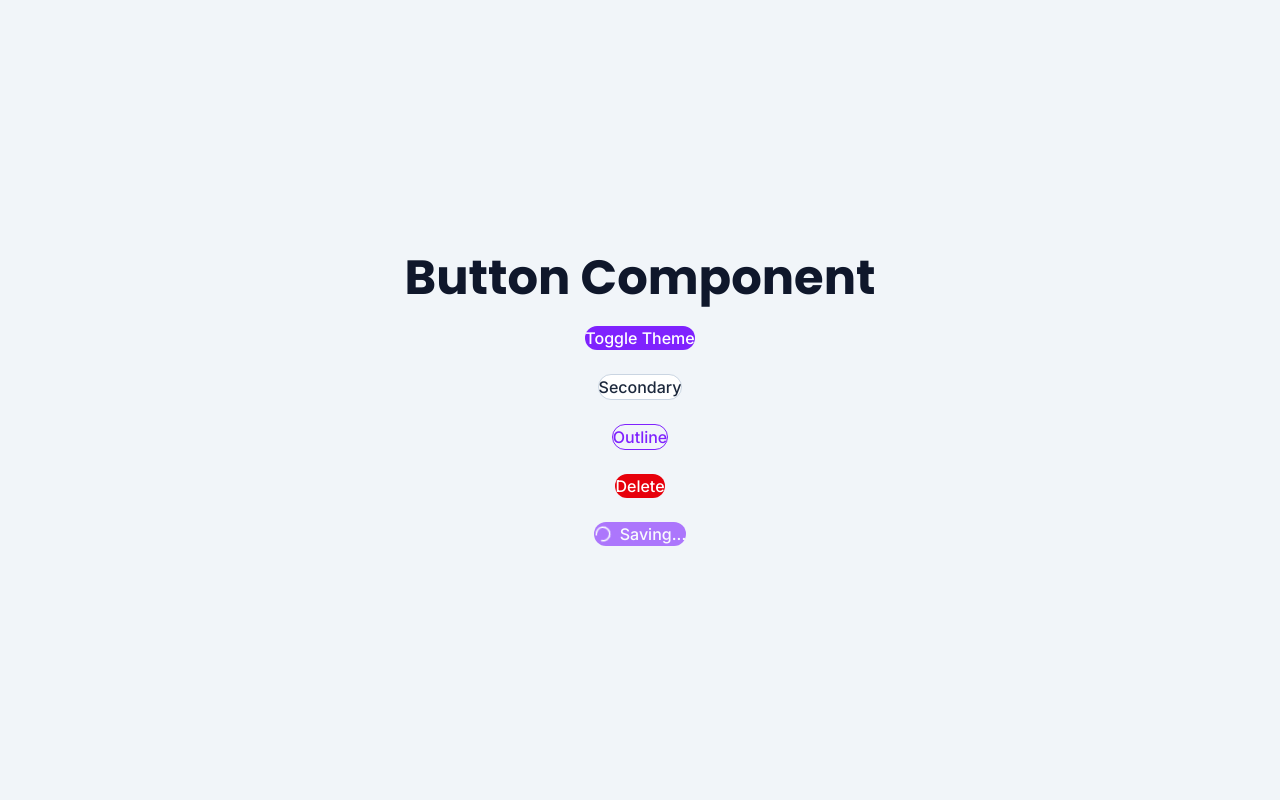
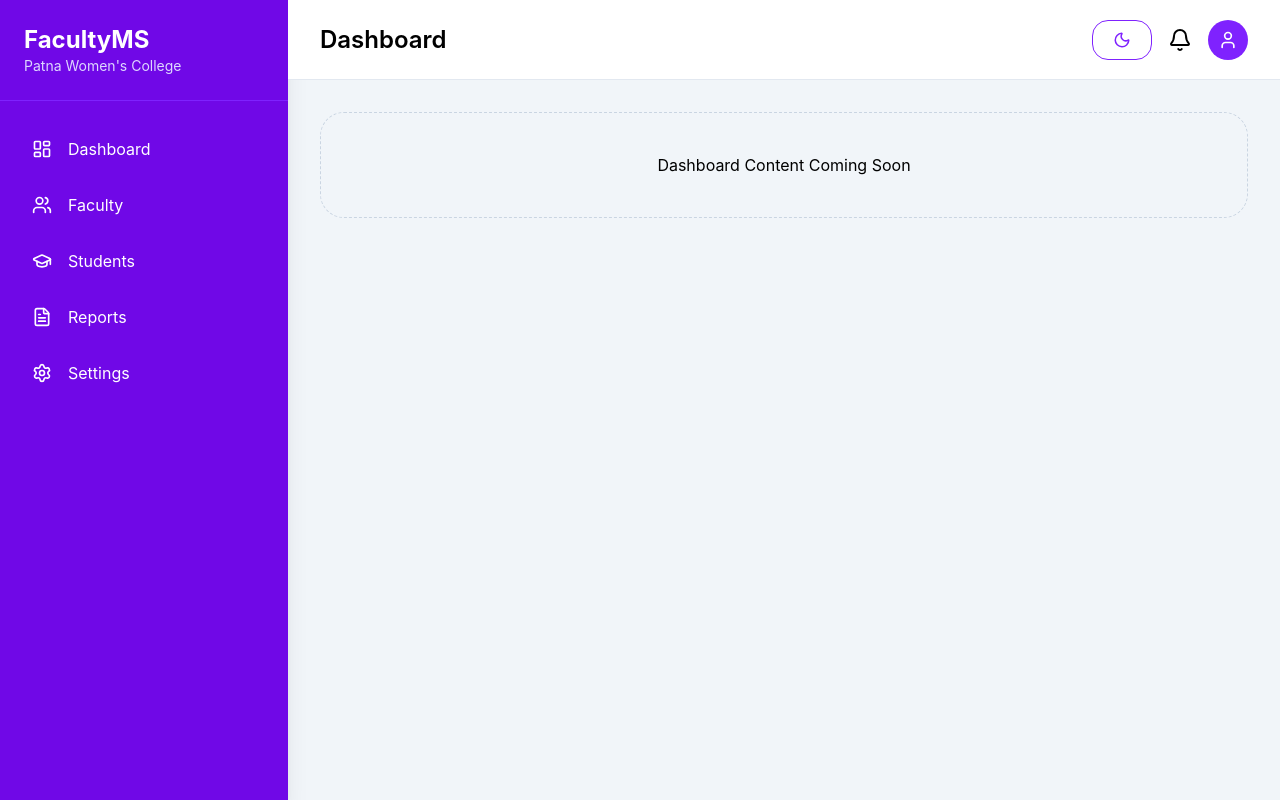
Before and after one commit to srija-laxmi/faculty-management-system, a React app in the folder frontend/: page /admin in a window 1280 px wide. Built offline with nearby package versions, Linux system fonts and the light colour scheme; the HTML template or start-up script is replaced by a standard one.

Commit message:
feat: create dashboard layout with sidebar and navbar

```diff
--- a/frontend/src/App.jsx
+++ b/frontend/src/App.jsx
@@ -1,40 +1,5 @@
-import Button from "./components/ui/Button";
-import useTheme from "./hooks/useTheme";
+import DashboardLayout from "./layouts/DashboardLayout";
 
 export default function App() {
-  const { theme, toggleTheme } = useTheme();
-
-  return (
-    <div
-      className={`min-h-screen flex flex-col items-center justify-center gap-6 ${
-        theme === "dark"
-          ? "bg-slate-950 text-white"
-          : "bg-slate-100 text-slate-900"
-      }`}
-    >
-      <h1 className="text-5xl font-bold">
-        Button Component
-      </h1>
-
-      <Button onClick={toggleTheme}>
-        Toggle Theme
-      </Button>
-
-      <Button variant="secondary">
-        Secondary
-      </Button>
-
-      <Button variant="outline">
-        Outline
-      </Button>
-
-      <Button variant="danger">
-        Delete
-      </Button>
-
-      <Button loading>
-        Saving...
-      </Button>
-    </div>
-  );
+  return <DashboardLayout />;
 }
--- a/frontend/src/components/layout/Navbar.jsx
+++ b/frontend/src/components/layout/Navbar.jsx
@@ -0,0 +1,34 @@
+import { Bell, Moon, Sun, User } from "lucide-react";
+import { Button } from "../ui";
+import useTheme from "../../hooks/useTheme";
+
+export default function Navbar() {
+  const { theme, toggleTheme } = useTheme();
+
+  return (
+    <header className="flex h-20 items-center justify-between border-b border-slate-200 bg-white px-8 dark:border-slate-800 dark:bg-slate-900">
+      <h2 className="text-2xl font-semibold">
+        Dashboard
+      </h2>
+
+      <div className="flex items-center gap-4">
+        <Button
+          variant="outline"
+          onClick={toggleTheme}
+        >
+          {theme === "dark" ? (
+            <Sun size={18} />
+          ) : (
+            <Moon size={18} />
+          )}
+        </Button>
+
+        <Bell className="cursor-pointer" />
+
+        <div className="flex h-10 w-10 items-center justify-center rounded-full bg-violet-600 text-white">
+          <User size={20} />
+        </div>
+      </div>
+    </header>
+  );
+}
--- a/frontend/src/components/layout/Sidebar.jsx
+++ b/frontend/src/components/layout/Sidebar.jsx
@@ -0,0 +1,40 @@
+import {
+  LayoutDashboard,
+  Users,
+  GraduationCap,
+  FileText,
+  Settings,
+} from "lucide-react";
+
+const menuItems = [
+  { icon: LayoutDashboard, label: "Dashboard" },
+  { icon: Users, label: "Faculty" },
+  { icon: GraduationCap, label: "Students" },
+  { icon: FileText, label: "Reports" },
+  { icon: Settings, label: "Settings" },
+];
+
+export default function Sidebar() {
+  return (
+    <aside className="flex h-screen w-72 flex-col bg-violet-700 text-white shadow-xl">
+      <div className="border-b border-violet-600 p-6">
+        <h1 className="text-2xl font-bold">FacultyMS</h1>
+        <p className="text-sm text-violet-200">
+          Patna Women's College
+        </p>
+      </div>
+
+      <nav className="mt-6 flex-1 px-4">
+        {menuItems.map(({ icon: Icon, label }) => (
+          <button
+            key={label}
+            className="mb-2 flex w-full items-center gap-4 rounded-xl px-4 py-3 transition hover:bg-violet-600"
+          >
+            <Icon size={20} />
+            <span>{label}</span>
+          </button>
+        ))}
+      </nav>
+    </aside>
+  );
+}
--- a/frontend/src/components/ui/Input.jsx
+++ b/frontend/src/components/ui/Input.jsx
@@ -0,0 +1,40 @@
+import clsx from "clsx";
+
+export default function Input({
+  label,
+  error,
+  className = "",
+  ...props
+}) {
+  return (
+    <div className="w-full space-y-2">
+      {label && (
+        <label className="text-sm font-medium text-slate-700 dark:text-slate-300">
+          {label}
+        </label>
+      )}
+
+      <input
+        className={clsx(
+          "w-full rounded-2xl border border-slate-300",
+          "px-4 py-3",
+          "outline-none",
+          "transition-all duration-300",
+          "focus:border-violet-500",
+          "focus:ring-4 focus:ring-violet-200",
+          "dark:border-slate-700",
+          "dark:bg-slate-900",
+          "dark:text-white",
+          className
+        )}
+        {...props}
+      />
+
+      {error && (
+        <p className="text-sm text-red-500">
+          {error}
+        </p>
+      )}
+    </div>
+  );
+}
--- /dev/null
+++ b/frontend/src/components/ui/index.js
@@ -0,0 +1,2 @@
+export { default as Button } from "./Button";
+export { default as Input } from "./Input";
--- a/frontend/src/hooks/useTheme.js
+++ b/frontend/src/hooks/useTheme.js
@@ -1,5 +1,5 @@
 import { useContext } from "react";
-import ThemeContext from "../context/ThemeContext";
+import { ThemeContext } from "../theme/ThemeProvider";
 
 export default function useTheme() {
   return useContext(ThemeContext);
--- a/frontend/src/index.css
+++ b/frontend/src/index.css
@@ -1,32 +1,12 @@
-@import url("https://fonts.googleapis.com/css2?family=Inter:wght@100..900&family=Poppins:wght@100..900&display=swap");
-
 @import "tailwindcss";
 
-:root {
-  font-family: "Inter", sans-serif;
-}
-
-* {
-  margin: 0;
-  padding: 0;
-  box-sizing: border-box;
-}
+@custom-variant dark (&:where(.dark, .dark *));
 
 html {
   scroll-behavior: smooth;
 }
 
 body {
-  transition:
-    background-color 0.3s ease,
-    color 0.3s ease;
+  margin: 0;
+  font-family: "Inter", sans-serif;
 }
-
-h1,
-h2,
-h3,
-h4,
-h5,
-h6 {
-  font-family: "Poppins", sans-serif;
-}
--- a/frontend/src/layouts/DashboardLayout.jsx
+++ b/frontend/src/layouts/DashboardLayout.jsx
@@ -1,5 +1,20 @@
-import { Outlet } from "react-router";
+import Sidebar from "../components/layout/Sidebar";
+import Navbar from "../components/layout/Navbar";
 
 export default function DashboardLayout() {
-  return <Outlet />;
+  return (
+    <div className="flex min-h-screen bg-slate-100 dark:bg-slate-950">
+      <Sidebar />
+
+      <div className="flex flex-1 flex-col">
+        <Navbar />
+
+        <main className="flex-1 p-8">
+          <div className="rounded-3xl border border-dashed border-slate-300 p-10 text-center dark:border-slate-700">
+            Dashboard Content Coming Soon
+          </div>
+        </main>
+      </div>
+    </div>
+  );
 }
--- a/frontend/src/theme/ThemeProvider.jsx
+++ b/frontend/src/theme/ThemeProvider.jsx
@@ -1,5 +1,6 @@
-import { useEffect, useState } from "react";
-import ThemeContext from "../context/ThemeContext";
+import { createContext, useEffect, useMemo, useState } from "react";
+
+export const ThemeContext = createContext();
 
 export default function ThemeProvider({ children }) {
   const [theme, setTheme] = useState(() => {
@@ -7,8 +8,13 @@ export default function ThemeProvider({ children }) {
   });
 
   useEffect(() => {
-    document.documentElement.classList.remove("light", "dark");
-    document.documentElement.classList.add(theme);
+    const root = document.documentElement;
+
+    if (theme === "dark") {
+      root.classList.add("dark");
+    } else {
+      root.classList.remove("dark");
+    }
 
     localStorage.setItem("theme", theme);
   }, [theme]);
@@ -17,13 +23,16 @@ export default function ThemeProvider({ children }) {
     setTheme((prev) => (prev === "light" ? "dark" : "light"));
   };
 
+  const value = useMemo(
+    () => ({
+      theme,
+      toggleTheme,
+    }),
+    [theme]
+  );
+
   return (
-    <ThemeContext.Provider
-      value={{
-        theme,
-        toggleTheme,
-      }}
-    >
+    <ThemeContext.Provider value={value}>
       {children}
     </ThemeContext.Provider>
   );
```
